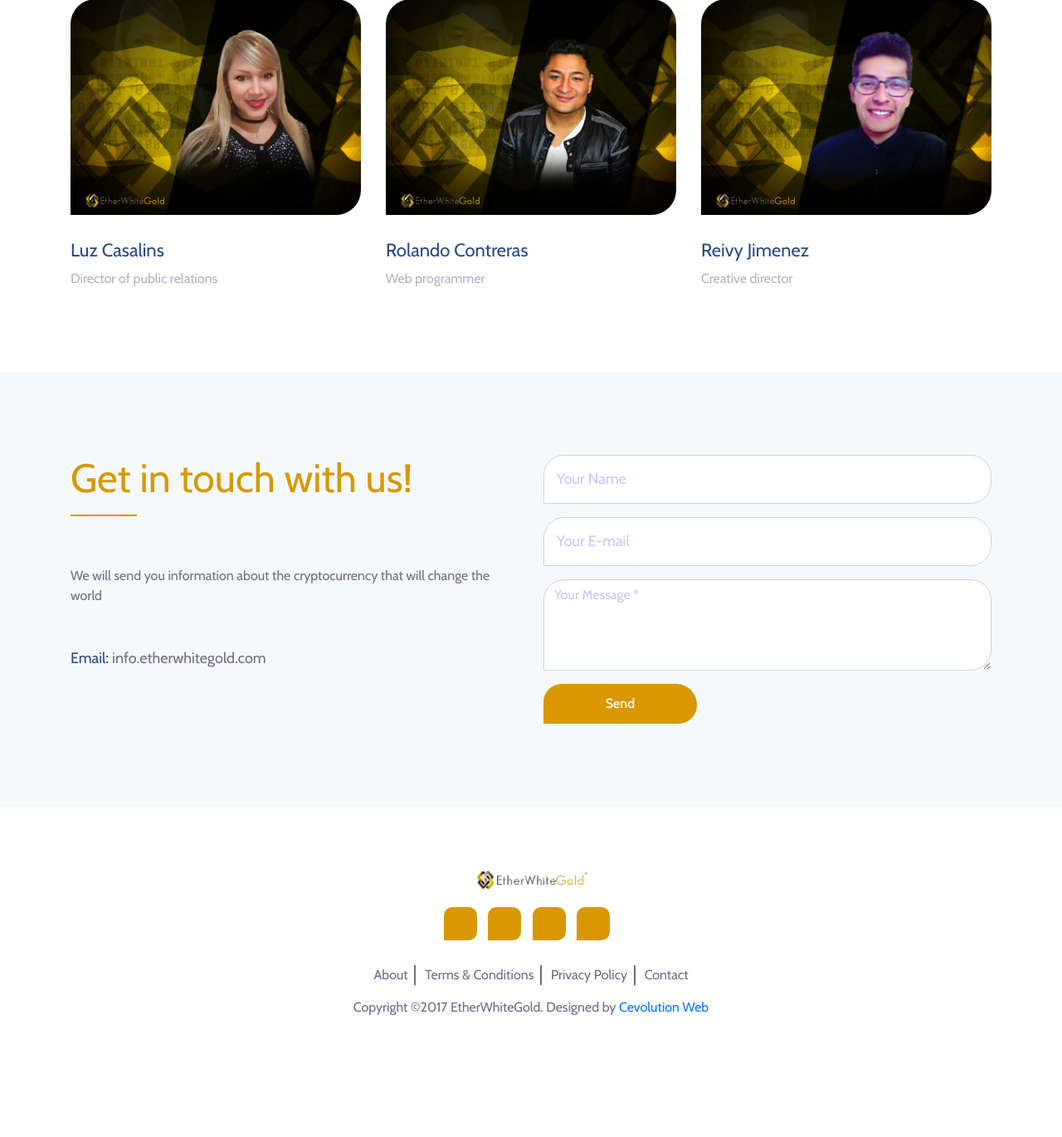
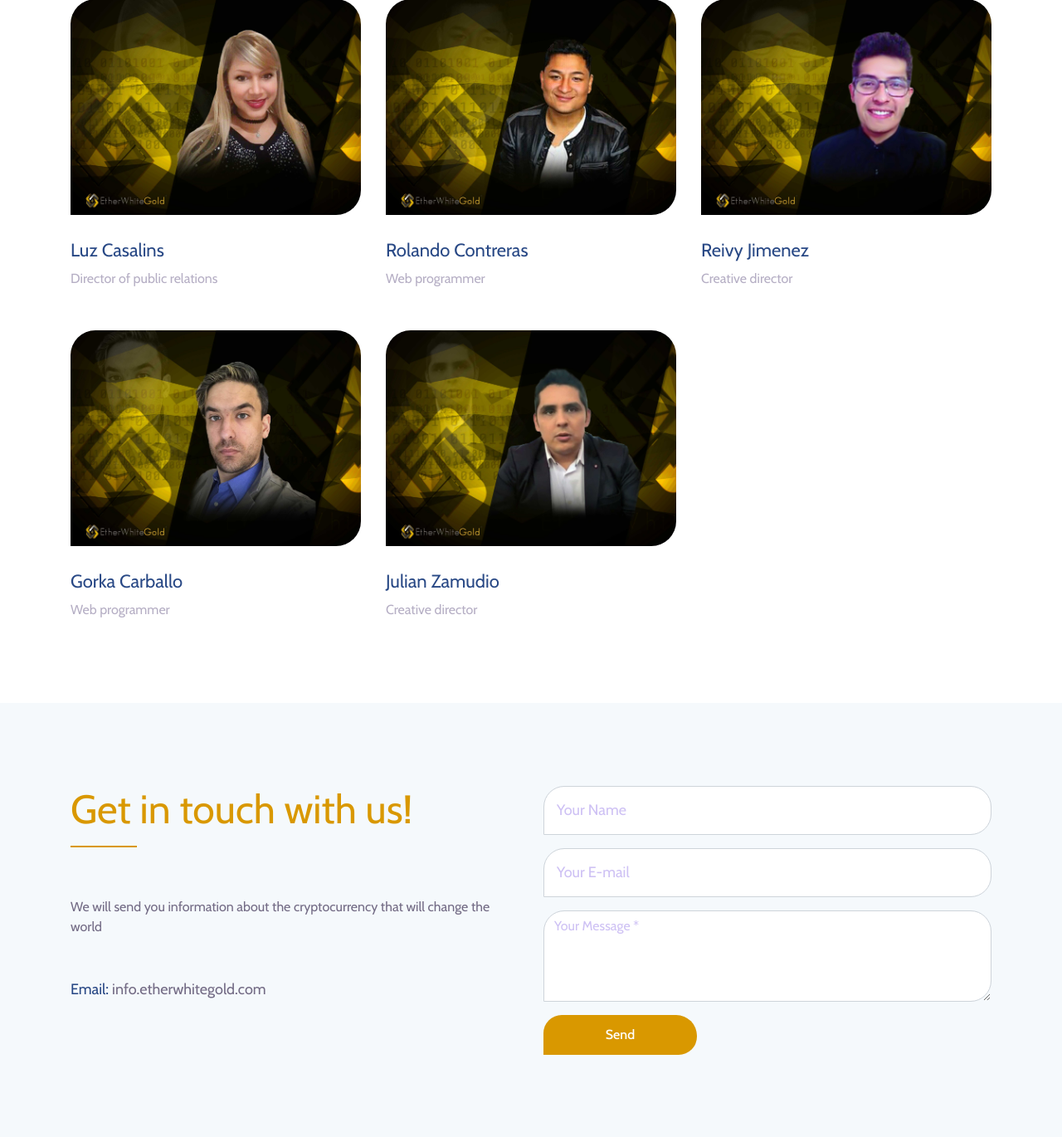
Before and after one commit to RolandoContreras/etherwhitegold, a CodeIgniter app: page /etherwhitegold/ in a window 1280 px wide. Shown: the part 4836-6206 px from the top of the page at 83% size. Before the commit the page ends 6059 px from the top, so only its background shows below. Run offline with CodeIgniter, Linux system fonts and the light colour scheme; some web fonts are replaced.

Commit message:
changes on home add gorka and julian

```diff
--- a/application/views/home.php
+++ b/application/views/home.php
@@ -372,6 +372,30 @@
                         </div>
                     </div>
                 </div>
+                <div class="col-12 col-md-6 col-lg-4">
+                    <div class="single-team-member">
+                        <div class="member-image">
+                            <img src="<?php echo site_url().'static/page_front/images/team/gorka_carballo.jpg';?>" alt="Gorka Carballo">
+                            <div class="team-hover-effects"></div>
+                        </div>
+                        <div class="member-text">
+                            <h4>Gorka Carballo</h4>
+                            <p>Web programmer</p>
+                        </div>
+                    </div>
+                </div>
+                <div class="col-12 col-md-6 col-lg-4">
+                    <div class="single-team-member">
+                        <div class="member-image">
+                            <img src="<?php echo site_url().'static/page_front/images/team/julian_zamudio.jpg';?>" alt="Julian Zamudio">
+                            <div class="team-hover-effects"></div>
+                        </div>
+                        <div class="member-text">
+                            <h4>Julian Zamudio</h4>
+                            <p>Creative director</p>
+                        </div>
+                    </div>
+                </div>
             </div>
         </div>
     </section>
--- a/static/page_front/css/style.css
+++ b/static/page_front/css/style.css
@@ -1167,7 +1167,7 @@ p {
     left: 0;
     width: 100%;
     height: 100%;
-    background-color: rgba(105, 75, 228, 0.8);
+    background-color: rgba(234, 190, 63, 0.8);
     border-radius: 30px 30px 30px 0;
     opacity: 0;
     -ms-filter: "progid:DXImageTransform.Microsoft.Alpha(Opacity=0)";
```
Also changed, not shown: nbproject/private/private.xml (+1 -6 lines), static/page_front/images/team/gorka_carballo.jpg (added), static/page_front/images/team/julian_zamudio.jpg (added).
